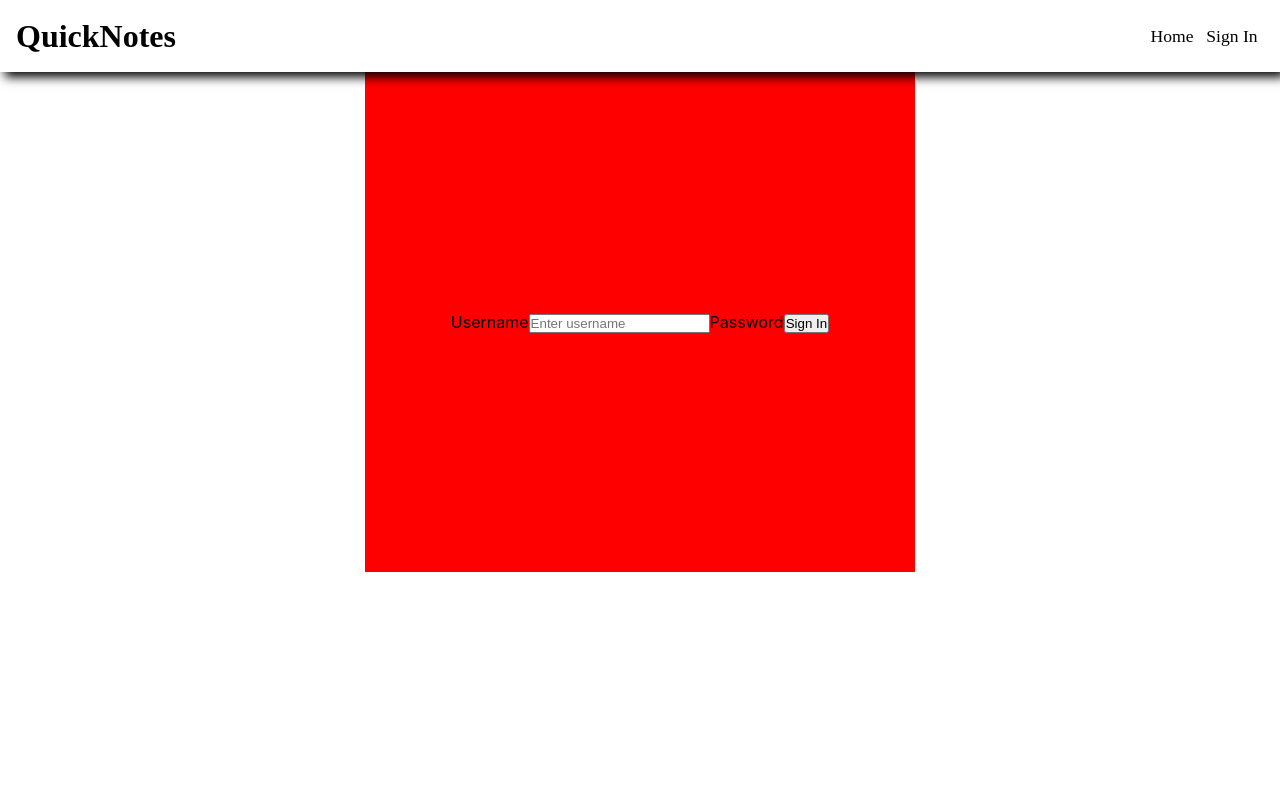
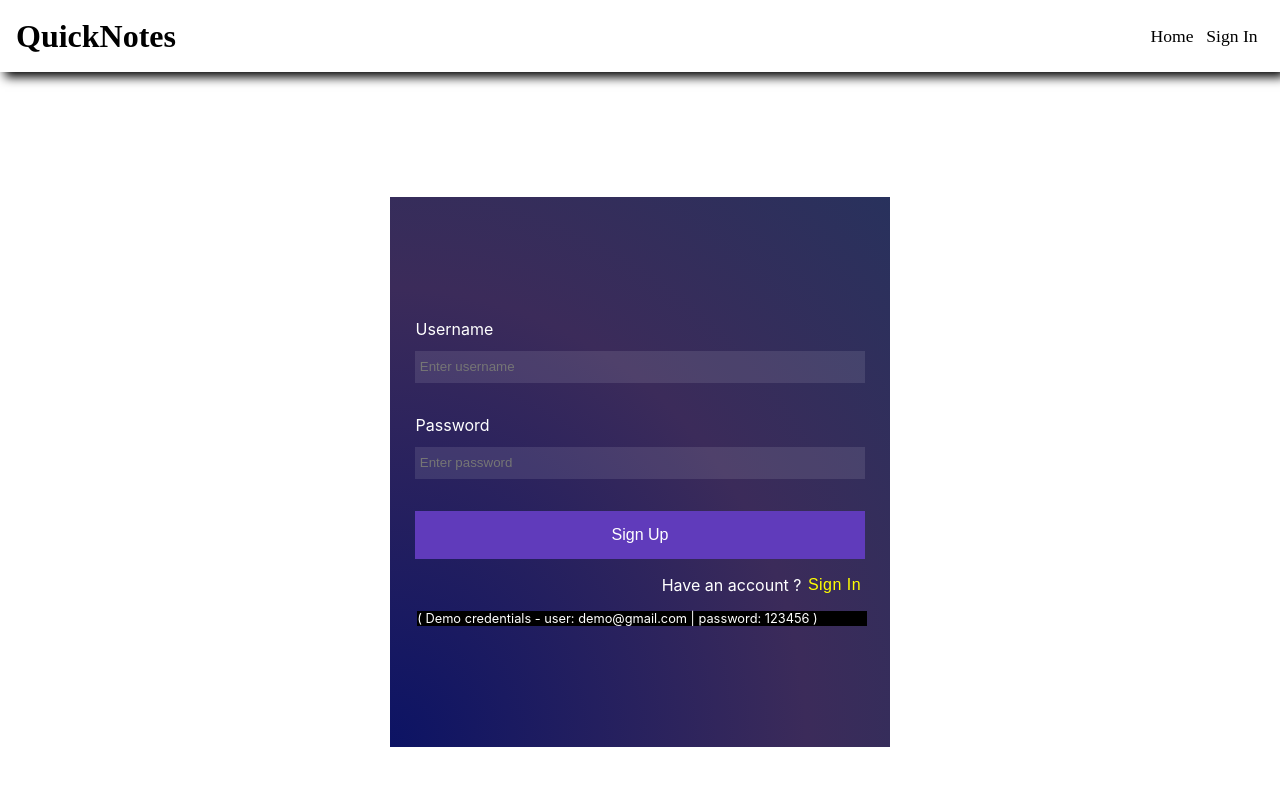
Before and after one commit to Aparajit-Garg/notes, a React (Create React App) app in the folder note-taking/: page /login in a window 1280 px wide. Shown: the top 786 px of the page. Built offline with nearby package versions, Linux system fonts and the light colour scheme.

Commit message:
login page under development

```diff
--- a/note-taking/src/components/Login/Login.js
+++ b/note-taking/src/components/Login/Login.js
@@ -5,7 +5,7 @@ const Login = () => {
 
     const [userName, setUserName] = useState("");
     const [password, setPassword] = useState("");
-    const [signIn, setToggleSignIn] = useState(true);
+    const [signIn, setToggleSignIn] = useState(false);
 
 
     const handleSubmit = (event) => {
@@ -16,23 +16,22 @@ const Login = () => {
         setUserName(event.target.value);
     }
     return (
-        // <div className={classes.header}>
-        <>
+        <div className={classes.header}>
             <div className={classes.main}>
                 <form onSubmit={handleSubmit}>
                     <label>Username</label>
                     <input type="text" placeholder="Enter username" onChange={updateUsername} value={userName} />
                     <label>Password</label>
-                    {/* <input type="password" placeholder="Enter password" onKeyDown={(e) => setPassword(e.target.value)}></input> */}
+                    <input type="password" placeholder="Enter password" onKeyDown={(e) => setPassword(e.target.value)}></input>
                     <button type="submit"> {signIn ? "Sign In" : "Sign Up" }</button>
                 </form>
-                {/* <div className={classes.signUp}>
-                    <p>Don't have an account?</p>
-                    <button>Sign Up</button>
+                <div className={classes.signUp}>
+                    <p>Have an account ?</p>
+                    <button>Sign In</button>
                 </div>
-                <p>( Demo credentials - user: demo@gmail.com | password: 123456 )</p> */}
+                <p className={classes.demo}>( Demo credentials - user: demo@gmail.com | password: 123456 )</p>
             </div>
-        </>
+        </div>
     );
 }
 
--- a/note-taking/src/components/Login/Login.module.css
+++ b/note-taking/src/components/Login/Login.module.css
@@ -1,33 +1,104 @@
-/* * {
+* {
+    padding: 0;
     margin: 0;
-    padding: 0;
+    box-sizing: border-box;
+}
+
+.header {
+    width: 100vw;
+    height: 100vh;
+    display: flex;
+    flex-direction: column;
+    justify-content: center;
+    align-items: center;
 }
 
 .main {
-    background-color: red;
-    max-width: 550px;
-    margin: auto;
-    margin-top: 50%;
-} */
+    display: flex;
+    flex-direction: column;
+    justify-content: center;
+    /* align-items: center; */
 
-.main form {
-    /* display: flex;
-    flex-direction: column;
-    align-items: center;
-    justify-content: center; */
-    /* height: 300px; */
+    height: 550px;
+    background: radial-gradient(ellipse at left bottom,#0c1364 0,rgba(38,20,72,.9) 59%,rgba(17,27,75,.9) 100%);;
 }
 
-* {
-    margin: auto auto;
-    /* margin-top: auto; */
+form {
+    display: flex;
+    flex-direction: column;
+    justify-content: center;
+    width: 500px;
+    /* background-color: blue; */
+    /* padding: 9rem 1rem; */
 }
 
-.main {
-    background-color: red;
-    height: 500px;
+form label {
+    margin-left: 1.6rem;
+    color: white;
+    height: 2rem;
+    width: 90%;
+}
+
+form input {
+    border: none;
+    /* background-color: inherit; */
+    background: hsla(0,0%,100%,.1);
+    padding: 0 0.3rem;
+    height: 2rem;
+    width: 90%;
+    align-self: center;
+    margin-bottom: 2rem;
+    color: white;
+}
+
+form button {
+    height: 3rem;
+    width: 90%;
+    align-self: center;
+    background-color: #603bbb;
+    color: white;
+    border: none;
+    font-size: 1em;
+}
+
+.signUp {
+    margin-top: 1rem;
+    width: inherit;
+    /* height: inherit; */
     display: flex;
-    justify-content: center;
-    align-items: center;
-    max-width: 550px;
+    flex-direction: row;
+    justify-content: flex-end;
+    padding-right: 1.8rem;
 }
+
+.signUp p {
+    margin-right: 0.4rem;
+    font-size: 1em;
+    color: white;
+}
+
+.signUp button {
+    border: none;
+    color: #ff0;
+    background-color: inherit;
+    font-weight: 500;
+    letter-spacing: 0.5px;
+    height: 1em;
+    font-size: 1em;
+    margin-top: 0.1em;
+    cursor: pointer;
+    transition: all .4s ease-in-out;
+}
+
+.signUp button:hover {
+    color: red;
+}
+
+.demo {
+    background-color: black;
+    margin-top: 1rem;
+    color: white;
+    width: 90%;
+    font-size: 0.8em;
+    margin-left: 1.7rem;
+}
```
